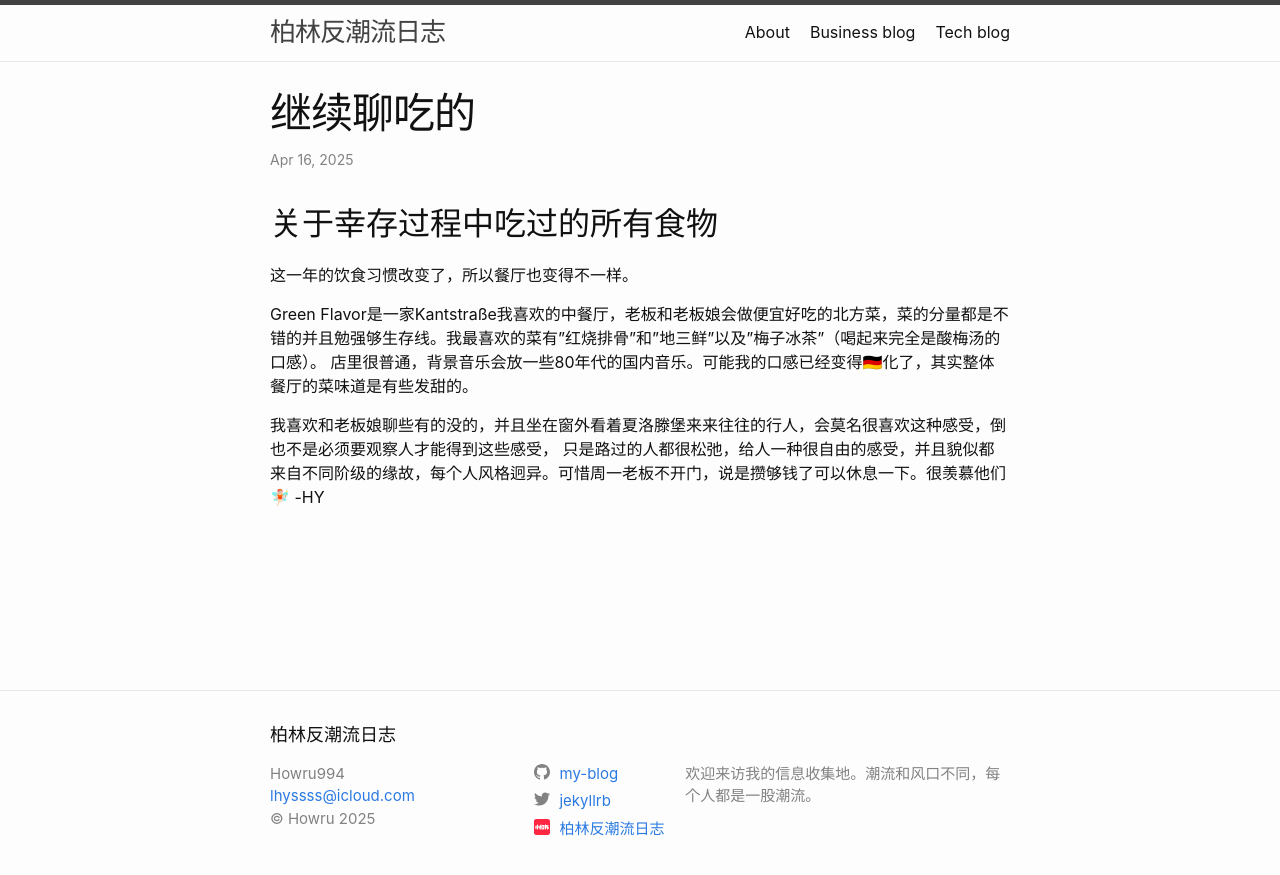
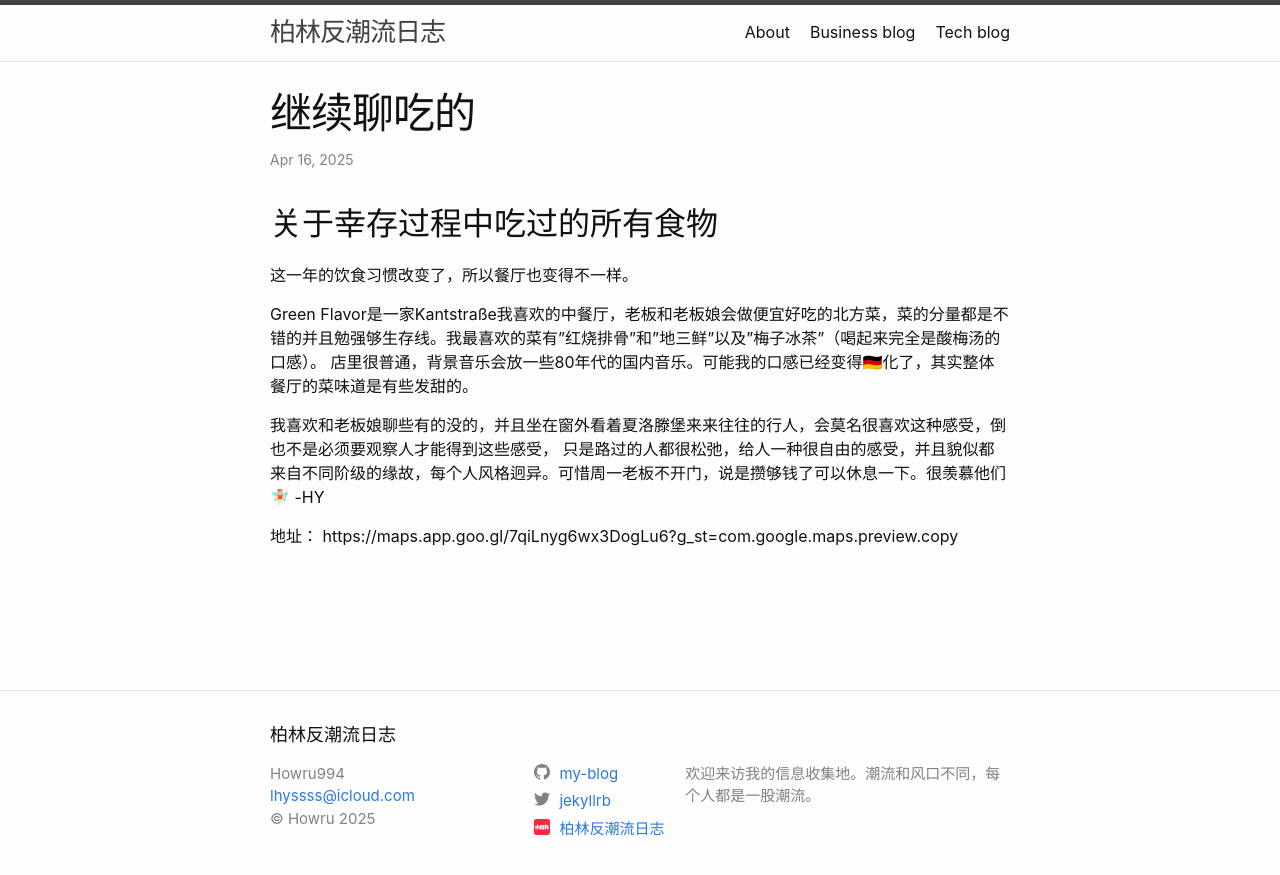
Before and after one commit to Howareu994/my-blog, a Jekyll site: the page built from blog-business/_posts/2022-11-07-my-second-business-blog.markdown, in a window 1280 px wide. Shown: the top 875 px of the page. Built offline with Jekyll 4.4.1, drawn with Linux system fonts in a browser that asks for light colours.

Commit message:
2022-11-07-my-second-business-blog.markdown aktualisieren

```diff
--- a/blog-business/_posts/2022-11-07-my-second-business-blog.markdown
+++ b/blog-business/_posts/2022-11-07-my-second-business-blog.markdown
@@ -16,3 +16,6 @@ Green Flavor是一家Kantstraße我喜欢的中餐厅，老板和老板娘会做
 我喜欢和老板娘聊些有的没的，并且坐在窗外看着夏洛滕堡来来往往的行人，会莫名很喜欢这种感受，倒也不是必须要观察人才能得到这些感受，
 只是路过的人都很松弛，给人一种很自由的感受，并且貌似都来自不同阶级的缘故，每个人风格迥异。可惜周一老板不开门，说是攒够钱了可以休息一下。很羡慕他们🧚🏻
 -HY
+
+地址：
+https://maps.app.goo.gl/7qiLnyg6wx3DogLu6?g_st=com.google.maps.preview.copy
```
